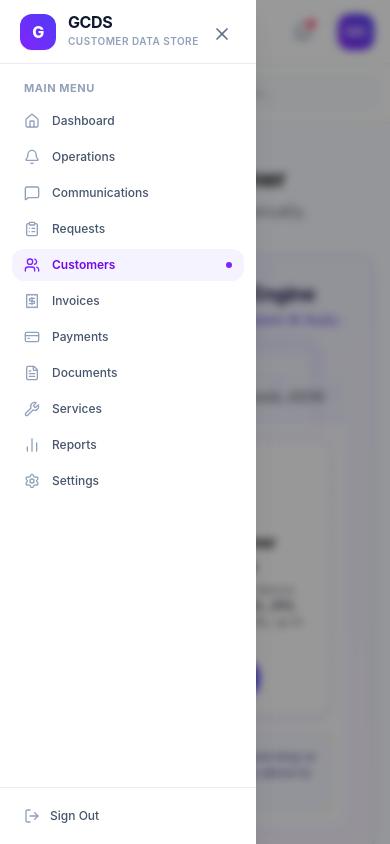
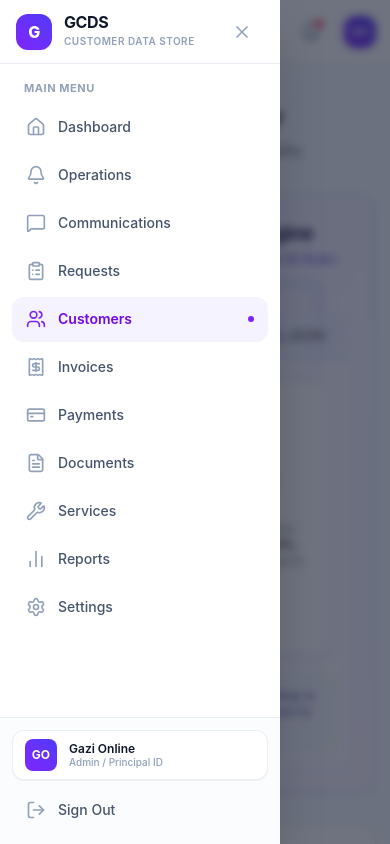
Before and after one commit to gazi-online/gazi-customer-data-store, a Next.js app: page /customers/new in a window 390 px wide. Both pictures are taken after a click on the button 34 px from the left and 31 px from the top of the page. Built offline with nearby package versions, Linux system fonts and the light colour scheme.

Commit message:
style(shell): improve responsive sidebar and mobile navigation

```diff
--- a/src/app/(dashboard)/layout.tsx
+++ b/src/app/(dashboard)/layout.tsx
@@ -1,7 +1,7 @@
 "use client";
 
 import Link from "next/link";
-import { usePathname, useRouter } from "next/navigation";
+import { usePathname } from "next/navigation";
 import {
   Home,
   Users,
@@ -40,15 +40,20 @@ const navigation = [
 interface SidebarContentProps {
   pathname: string;
   onClose?: () => void;
+  isMobileDrawer?: boolean;
 }
 
-function SidebarContent({ pathname, onClose }: SidebarContentProps) {
+function SidebarContent({ pathname, onClose, isMobileDrawer = false }: SidebarContentProps) {
   return (
-    <>
-      {/* Brand Logo Header */}
-      <div className="h-16 flex items-center px-5 border-b border-slate-200/80 shrink-0">
-        <Link href="/dashboard" className="flex items-center gap-3 group">
-          <div className="w-9 h-9 rounded-xl bg-gradient-to-tr from-violet-600 to-indigo-600 flex items-center justify-center text-white shadow-xs">
+    <div className="flex flex-col h-full select-none">
+      {/* Brand Header */}
+      <div className="h-16 flex items-center justify-between px-4 sm:px-5 border-b border-slate-200/80 shrink-0">
+        <Link
+          href="/dashboard"
+          onClick={onClose}
+          className="flex items-center gap-3 group focus:outline-none focus-visible:ring-2 focus-visible:ring-violet-500 rounded-lg"
+        >
+          <div className="w-9 h-9 rounded-xl bg-gradient-to-tr from-violet-600 to-indigo-600 flex items-center justify-center text-white shadow-xs group-hover:scale-105 transition-transform">
             <span className="font-extrabold text-base leading-none tracking-tight">G</span>
           </div>
           <div className="flex flex-col">
@@ -58,11 +63,22 @@ function SidebarContent({ pathname, onClose }: SidebarContentProps) {
             </span>
           </div>
         </Link>
+
+        {isMobileDrawer && onClose && (
+          <button
+            type="button"
+            onClick={onClose}
+            aria-label="Close navigation menu"
+            className="min-w-[44px] min-h-[44px] flex items-center justify-center text-slate-400 hover:text-slate-700 hover:bg-slate-100 rounded-xl transition-colors focus:outline-none focus-visible:ring-2 focus-visible:ring-violet-500"
+          >
+            <X className="h-5 w-5" />
+          </button>
+        )}
       </div>
 
       {/* Navigation */}
-      <nav className="flex-1 px-3 py-4 space-y-1 overflow-y-auto" aria-label="Sidebar Navigation">
-        <div className="px-3 text-[11px] font-bold tracking-wider uppercase text-slate-400 mb-2">
+      <nav className="flex-1 px-3 py-3 space-y-1 overflow-y-auto" aria-label="Sidebar Navigation">
+        <div className="px-3 py-1 text-[11px] font-bold tracking-wider uppercase text-slate-400">
           Main Menu
         </div>
         {navigation.map((item) => {
@@ -75,22 +91,22 @@ function SidebarContent({ pathname, onClose }: SidebarContentProps) {
               href={item.href}
               onClick={onClose}
               aria-current={isActive ? "page" : undefined}
-              className={`flex items-center justify-between px-3 py-2 rounded-xl text-xs md:text-sm font-medium transition-colors group ${
+              className={`flex items-center justify-between px-3.5 py-2.5 min-h-[44px] rounded-xl text-sm font-medium transition-colors group ${
                 isActive
-                  ? "bg-violet-50 text-violet-700 font-semibold"
+                  ? "bg-violet-50 text-violet-700 font-semibold shadow-2xs"
                   : "text-slate-600 hover:bg-slate-50 hover:text-slate-900"
               }`}
             >
-              <div className="flex items-center gap-3">
-                <Icon className={`h-4 w-4 transition-colors ${
+              <div className="flex items-center gap-3 truncate">
+                <Icon className={`h-5 w-5 shrink-0 transition-colors ${
                   isActive
                     ? "text-violet-600"
                     : "text-slate-400 group-hover:text-slate-600"
                 }`} />
-                <span>{item.name}</span>
+                <span className="truncate">{item.name}</span>
               </div>
               {isActive && (
-                <span className="w-1.5 h-1.5 rounded-full bg-violet-600 shrink-0" aria-hidden="true" />
+                <span className="w-1.5 h-1.5 rounded-full bg-violet-600 shrink-0 ml-2" aria-hidden="true" />
               )}
             </Link>
           );
@@ -98,16 +114,30 @@ function SidebarContent({ pathname, onClose }: SidebarContentProps) {
       </nav>
 
       {/* Sidebar Footer */}
-      <div className="p-3 border-t border-slate-200/80 shrink-0">
+      <div className="p-3 border-t border-slate-200/80 shrink-0 space-y-2 bg-slate-50/50">
+        {/* Profile Card inside mobile drawer */}
+        {isMobileDrawer && (
+          <div className="flex items-center gap-3 px-3 py-2 rounded-xl bg-white border border-slate-200/70 shadow-2xs">
+            <div className="w-8 h-8 rounded-lg bg-gradient-to-tr from-violet-600 to-indigo-600 text-white font-bold text-xs flex items-center justify-center shrink-0 select-none">
+              GO
+            </div>
+            <div className="flex flex-col text-left truncate">
+              <span className="text-xs font-semibold text-slate-900 truncate leading-tight">Gazi Online</span>
+              <span className="text-[10px] text-slate-400 font-medium truncate leading-tight">Admin / Principal ID</span>
+            </div>
+          </div>
+        )}
+
         <button
+          type="button"
           onClick={() => logout()}
-          className="w-full flex items-center gap-2.5 px-3 py-2 rounded-xl text-xs font-medium text-slate-600 hover:bg-red-50 hover:text-red-600 transition-colors group"
+          className="w-full min-h-[44px] flex items-center gap-3 px-3.5 py-2.5 rounded-xl text-sm font-medium text-slate-600 hover:bg-rose-50 hover:text-rose-600 transition-colors group focus:outline-none focus-visible:ring-2 focus-visible:ring-rose-500"
         >
-          <LogOut className="h-4 w-4 text-slate-400 group-hover:text-red-500 transition-colors" />
+          <LogOut className="h-5 w-5 text-slate-400 group-hover:text-rose-500 transition-colors shrink-0" />
           <span>Sign Out</span>
         </button>
       </div>
-    </>
+    </div>
   );
 }
 
@@ -132,6 +162,29 @@ export default function DashboardLayout({
     return () => window.removeEventListener("keydown", handleKeyDown);
   }, []);
 
+  // Lock body scroll when mobile drawer is open
+  useEffect(() => {
+    if (mobileMenuOpen) {
+      document.body.style.overflow = "hidden";
+    } else {
+      document.body.style.overflow = "";
+    }
+    return () => {
+      document.body.style.overflow = "";
+    };
+  }, [mobileMenuOpen]);
+
+  // Close mobile drawer on Escape key
+  useEffect(() => {
+    const handleKeyDown = (e: KeyboardEvent) => {
+      if (e.key === "Escape" && mobileMenuOpen) {
+        setMobileMenuOpen(false);
+      }
+    };
+    window.addEventListener("keydown", handleKeyDown);
+    return () => window.removeEventListener("keydown", handleKeyDown);
+  }, [mobileMenuOpen]);
+
   const isPrintRoute = pathname.includes("/invoices/") && pathname.endsWith("/print");
 
   if (isPrintRoute) {
@@ -142,6 +195,12 @@ export default function DashboardLayout({
     );
   }
 
+  // Derive current page title for compact mobile header
+  const currentNav = navigation.find(
+    (n) => pathname === n.href || (n.href !== "/dashboard" && pathname.startsWith(n.href))
+  );
+  const pageTitle = currentNav?.name ?? "Dashboard";
+
   return (
     <div className="flex h-screen overflow-hidden bg-[#F8FAFF] print:block print:h-auto print:overflow-visible print:bg-white">
       {/* Sidebar - Desktop */}
@@ -149,19 +208,28 @@ export default function DashboardLayout({
         <SidebarContent pathname={pathname} />
       </aside>
 
-      {/* Sidebar - Mobile (Overlay) */}
+      {/* Sidebar - Mobile Drawer Overlay */}
       {mobileMenuOpen && (
-        <div className="md:hidden fixed inset-0 z-50 flex print:hidden">
-          <div className="fixed inset-0 bg-black/40 backdrop-blur-xs" onClick={() => setMobileMenuOpen(false)} />
-          <aside className="relative w-64 max-w-sm bg-white h-full flex flex-col shadow-xl animate-in slide-in-from-left-4 duration-300">
-            <button
-              onClick={() => setMobileMenuOpen(false)}
-              aria-label="Close menu"
-              className="absolute top-4 right-4 p-2 text-slate-500 hover:bg-slate-100 rounded-full"
-            >
-              <X className="h-5 w-5" />
-            </button>
-            <SidebarContent pathname={pathname} onClose={() => setMobileMenuOpen(false)} />
+        <div
+          className="md:hidden fixed inset-0 z-50 flex print:hidden"
+          role="dialog"
+          aria-modal="true"
+          aria-label="Navigation menu"
+        >
+          {/* Backdrop */}
+          <div
+            className="fixed inset-0 bg-slate-900/60 backdrop-blur-xs transition-opacity animate-in fade-in duration-200"
+            onClick={() => setMobileMenuOpen(false)}
+            aria-hidden="true"
+          />
+
+          {/* Drawer panel */}
+          <aside className="relative w-[280px] sm:w-72 max-w-[85vw] bg-white h-full flex flex-col shadow-2xl z-10 animate-in slide-in-from-left duration-200 ease-out">
+            <SidebarContent
+              pathname={pathname}
+              onClose={() => setMobileMenuOpen(false)}
+              isMobileDrawer
+            />
           </aside>
         </div>
       )}
@@ -169,49 +237,81 @@ export default function DashboardLayout({
       {/* Main Content Container */}
       <main className="flex-1 flex flex-col overflow-hidden w-full print:block print:overflow-visible">
         {/* Top Header */}
-        <header className="bg-white border-b border-slate-200/80 h-16 px-4 md:px-8 flex items-center justify-between shadow-xs z-10 shrink-0 print:hidden">
-          <div className="flex items-center gap-4 flex-1">
+        <header className="bg-white border-b border-slate-200/80 h-16 px-3.5 sm:px-6 md:px-8 flex items-center justify-between shadow-xs z-10 shrink-0 print:hidden">
+          {/* Left: Mobile Menu Button & Compact Mobile Page Title / Desktop Search */}
+          <div className="flex items-center gap-2 sm:gap-4 flex-1 min-w-0">
             <button
-              className="md:hidden p-2 text-slate-500 hover:bg-slate-100 rounded-lg"
+              type="button"
+              className="md:hidden min-w-[44px] min-h-[44px] flex items-center justify-center text-slate-600 hover:text-slate-900 hover:bg-slate-100 rounded-xl transition-colors shrink-0 focus:outline-none focus-visible:ring-2 focus-visible:ring-violet-500"
               aria-label="Open navigation menu"
               onClick={() => setMobileMenuOpen(true)}
             >
               <Menu className="h-5 w-5" />
             </button>
 
-            {/* Global Search Trigger */}
+            {/* Mobile Header Title: [ GCDS / Current Page ] */}
+            <div className="md:hidden flex items-center gap-1.5 min-w-0 truncate">
+              <span className="font-bold text-xs px-1.5 py-0.5 rounded bg-violet-100 text-violet-700 tracking-tight shrink-0 select-none">
+                GCDS
+              </span>
+              <span className="text-slate-300 select-none">/</span>
+              <span className="font-semibold text-sm text-slate-900 truncate">
+                {pageTitle}
+              </span>
+            </div>
+
+            {/* Desktop Global Search Trigger */}
             <div
               onClick={() => setSearchModalOpen(true)}
-              className="w-full max-w-md relative hidden sm:flex items-center cursor-pointer group"
+              role="button"
+              tabIndex={0}
+              onKeyDown={(e) => {
+                if (e.key === "Enter" || e.key === " ") {
+                  e.preventDefault();
+                  setSearchModalOpen(true);
+                }
+              }}
+              className="w-full max-w-md relative hidden md:flex items-center cursor-pointer group focus:outline-none focus-visible:ring-2 focus-visible:ring-violet-500 rounded-[12px]"
             >
-              <Search className="absolute left-3.5 h-4 w-4 text-slate-400 group-hover:text-violet-600 transition-colors" />
+              <Search className="absolute left-3.5 h-4 w-4 text-slate-400 group-hover:text-violet-600 transition-colors pointer-events-none" />
               <div className="w-full pl-10 pr-12 py-2 bg-slate-50/80 border border-slate-200 group-hover:border-violet-300 group-hover:bg-slate-50 rounded-[12px] text-xs md:text-sm text-slate-400 transition-all select-none">
                 Search customers, requests, invoices (⌘K)...
               </div>
-              <div className="absolute right-2.5 flex items-center gap-0.5 px-1.5 py-0.5 rounded bg-white border border-slate-200 text-[10px] font-medium text-slate-400 pointer-events-none">
+              <div className="absolute right-2.5 flex items-center gap-0.5 px-1.5 py-0.5 rounded bg-white border border-slate-200 text-[10px] font-medium text-slate-400 pointer-events-none select-none">
                 <span>⌘</span>K
               </div>
             </div>
           </div>
 
-          {/* Right Header: Operations Bell + User Profile */}
-          <div className="flex items-center gap-3 pl-2">
+          {/* Right Header: Mobile Search + Operations Bell + User Profile */}
+          <div className="flex items-center gap-1 sm:gap-2.5 pl-2 shrink-0">
+            {/* Mobile Quick Search Trigger Icon */}
+            <button
+              type="button"
+              onClick={() => setSearchModalOpen(true)}
+              aria-label="Open global search"
+              className="md:hidden min-w-[44px] min-h-[44px] flex items-center justify-center text-slate-500 hover:text-violet-700 hover:bg-violet-50 rounded-xl transition-colors focus:outline-none focus-visible:ring-2 focus-visible:ring-violet-500"
+            >
+              <Search className="h-5 w-5" />
+            </button>
+
             {/* Operations Inbox Quick Bell */}
             <Link
               href="/operations"
               title="Operations Inbox"
-              className="relative p-2 text-slate-500 hover:text-violet-700 hover:bg-violet-50 rounded-xl transition-colors"
+              aria-label="Operations Inbox"
+              className="relative min-w-[44px] min-h-[44px] flex items-center justify-center text-slate-500 hover:text-violet-700 hover:bg-violet-50 rounded-xl transition-colors focus:outline-none focus-visible:ring-2 focus-visible:ring-violet-500"
             >
               <Bell className="h-5 w-5" />
-              <span className="absolute top-1.5 right-1.5 w-2 h-2 rounded-full bg-rose-500 ring-2 ring-white" />
+              <span className="absolute top-2.5 right-2.5 w-2 h-2 rounded-full bg-rose-500 ring-2 ring-white" />
             </Link>
 
             {/* Authenticated User Profile */}
-            <div className="flex items-center gap-2.5 pl-1 border-l border-slate-200">
-              <div className="w-9 h-9 rounded-xl bg-gradient-to-tr from-violet-600 to-indigo-600 text-white font-bold text-sm flex items-center justify-center ring-2 ring-slate-100 shadow-xs">
+            <div className="flex items-center gap-2.5 pl-1.5 sm:pl-2 border-l border-slate-200">
+              <div className="w-8 h-8 sm:w-9 sm:h-9 rounded-xl bg-gradient-to-tr from-violet-600 to-indigo-600 text-white font-bold text-xs sm:text-sm flex items-center justify-center ring-2 ring-slate-100 shadow-xs shrink-0 select-none">
                 GO
               </div>
-              <div className="hidden sm:flex flex-col text-left">
+              <div className="hidden lg:flex flex-col text-left">
                 <span className="text-sm font-semibold text-slate-900 leading-tight">Gazi Online</span>
                 <span className="text-[11px] text-slate-400 font-medium leading-tight">Admin / Principal ID</span>
               </div>
@@ -219,22 +319,9 @@ export default function DashboardLayout({
           </div>
         </header>
 
-        {/* Mobile Search Bar (Only visible below sm breakpoints) */}
-        <div className="sm:hidden p-3 bg-white border-b border-slate-200/80 shrink-0 print:hidden">
-          <div
-            onClick={() => setSearchModalOpen(true)}
-            className="w-full relative flex items-center cursor-pointer"
-          >
-            <Search className="absolute left-3 h-4 w-4 text-slate-400" />
-            <div className="w-full pl-9 pr-4 py-2 bg-slate-50 border border-slate-200 rounded-[12px] text-xs text-slate-400">
-              Search customers, requests, invoices...
-            </div>
-          </div>
-        </div>
-
         {/* Page Content Scrollable Area */}
-        <div className="flex-1 overflow-y-auto p-4 sm:p-6 lg:p-8 bg-[#F8FAFF] print:p-0 print:overflow-visible print:bg-white relative">
-          <div className="relative z-10 w-full mx-auto">
+        <div className="flex-1 overflow-y-auto overflow-x-hidden p-3.5 sm:p-6 lg:p-8 bg-[#F8FAFF] print:p-0 print:overflow-visible print:bg-white relative">
+          <div className="relative z-10 w-full mx-auto max-w-7xl">
             {children}
           </div>
         </div>
```
